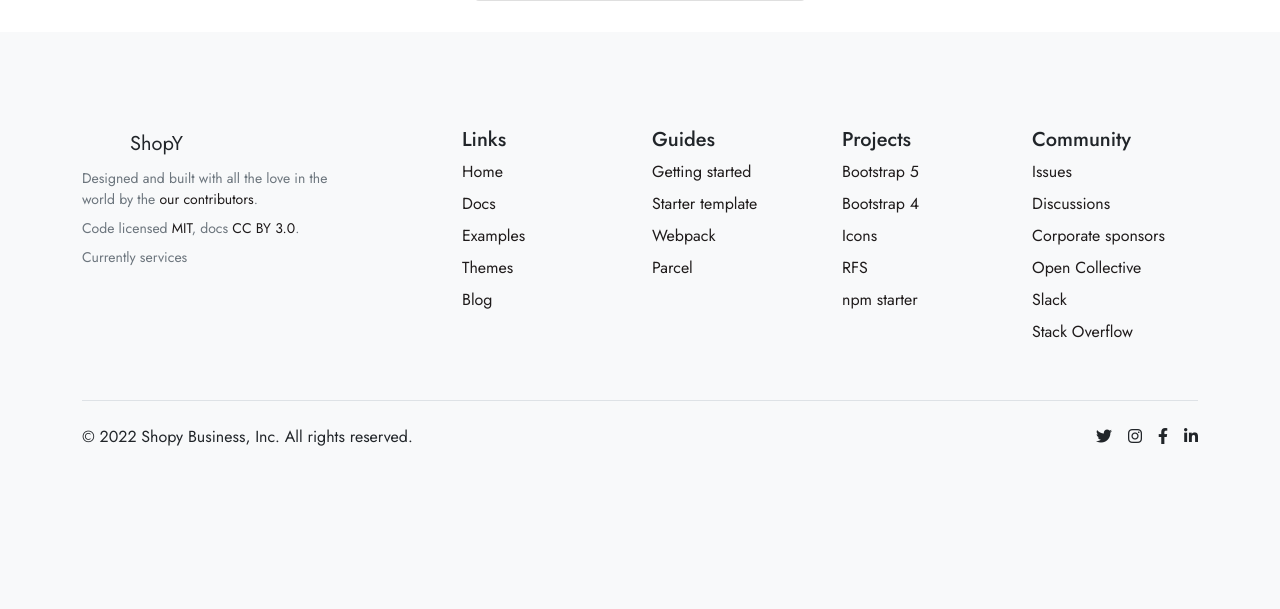
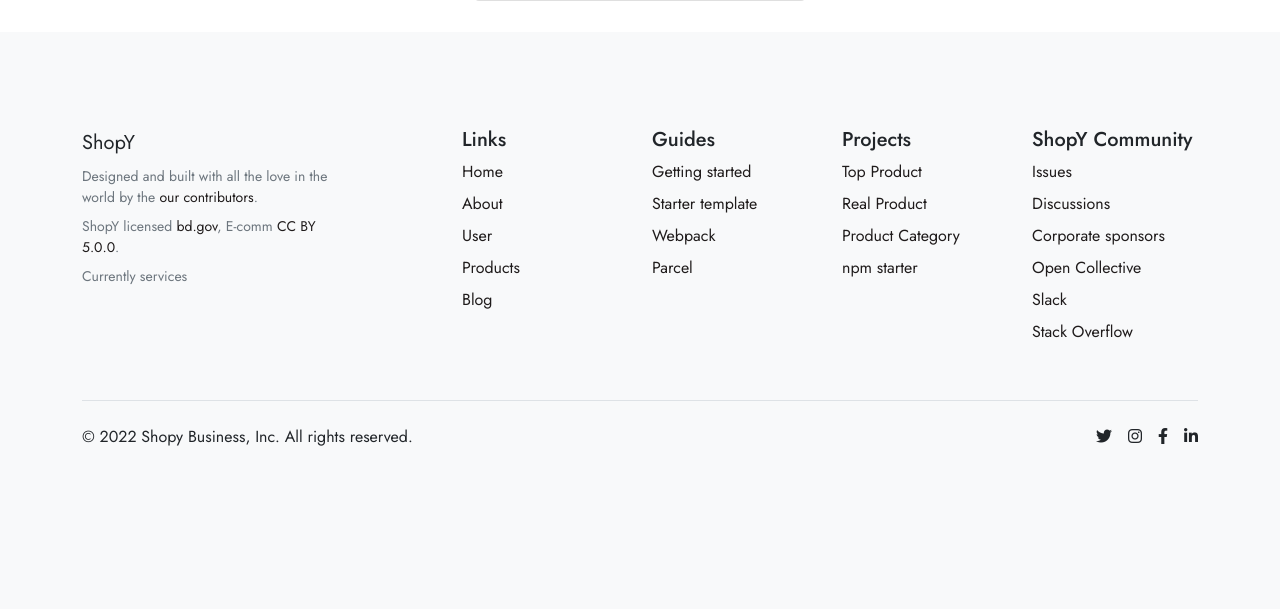
Before and after one commit to iamfoysal/shopyebusiness, a Django app: page /signup in a window 1280 px wide. Shown: the part 688-1297 px from the top of the page. Run offline with Django 4.2, Linux system fonts and the light colour scheme; some libraries are stand-ins or nearby versions.

Commit message:
footer update

```diff
--- a/templates/includes/footer.html
+++ b/templates/includes/footer.html
@@ -2,21 +2,14 @@
   <div class="container py-5">
     <div class="row">
       <div class="col-lg-3 mb-3">
-        <a class="d-inline-flex align-items-center mb-2 link-dark text-decoration-none" href="/" aria-label="Bootstrap">
-          <svg xmlns="#" width="40" height="32" class="d-block me-2" viewBox="0 0 118 94"
-            role="img">
-            <title>Bootstrap</title>
-            {% comment %} <path fill-rule="evenodd" clip-rule="evenodd"
-              d="M24.509 0c-6.733 0-11.715 5.893-11.492 12.284.214 6.14-.064 14.092-2.066 20.577C8.943 39.365 5.547 43.485 0 44.014v5.972c5.547.529 8.943 4.649 10.951 11.153 2.002 6.485 2.28 14.437 2.066 20.577C12.794 88.106 17.776 94 24.51 94H93.5c6.733 0 11.714-5.893 11.491-12.284-.214-6.14.064-14.092 2.066-20.577 2.009-6.504 5.396-10.624 10.943-11.153v-5.972c-5.547-.529-8.934-4.649-10.943-11.153-2.002-6.484-2.28-14.437-2.066-20.577C105.214 5.894 100.233 0 93.5 0H24.508zM80 57.863C80 66.663 73.436 72 62.543 72H44a2 2 0 01-2-2V24a2 2 0 012-2h18.437c9.083 0 15.044 4.92 15.044 12.474 0 5.302-4.01 10.049-9.119 10.88v.277C75.317 46.394 80 51.21 80 57.863zM60.521 28.34H49.948v14.934h8.905c6.884 0 10.68-2.772 10.68-7.727 0-4.643-3.264-7.207-9.012-7.207zM49.948 49.2v16.458H60.91c7.167 0 10.964-2.876 10.964-8.281 0-5.406-3.903-8.178-11.425-8.178H49.948z"
-              fill="currentColor" /> {% endcomment %}
-          </svg>
+        <a class="d-inline-flex align-items-center mb-2 link-dark text-decoration-none" href="{% url 'index' %}" aria-label="ShopY">
           <span class="fs-5">ShopY</span>
         </a>
         <ul class="list-unstyled small text-muted">
           <li class="mb-2">Designed and built with all the love in the world by the <a href="">our contributors</a>.
           </li>
-          <li class="mb-2">Code licensed <a href="" target="_blank" rel="license noopener">MIT</a>, docs <a href=""
-              target="_blank" rel="license noopener">CC BY 3.0</a>.</li>
+          <li class="mb-2">ShopY licensed <a href="" target="_blank" rel="license noopener">bd.gov</a>, E-comm <a href=""
+              target="_blank" rel="license noopener">CC BY 5.0.0</a>.</li>
           <li class="mb-2">Currently services </li>
         </ul>
       </div>
@@ -24,9 +17,9 @@
         <h5>Links</h5>
         <ul class="list-unstyled">
           <li class="mb-2"><a href="">Home</a></li>
-          <li class="mb-2"><a href="">Docs</a></li>
-          <li class="mb-2"><a href="">Examples</a></li>
-          <li class="mb-2"><a href="">Themes</a></li>
+          <li class="mb-2"><a href="">About</a></li>
+          <li class="mb-2"><a href="">User</a></li>
+          <li class="mb-2"><a href="">Products</a></li>
           <li class="mb-2"><a href="">Blog</a></li>
         </ul>
       </div>
@@ -42,15 +35,15 @@
       <div class="col-6 col-lg-2 mb-3">
         <h5>Projects</h5>
         <ul class="list-unstyled">
-          <li class="mb-2"><a href="#">Bootstrap 5</a></li>
-          <li class="mb-2"><a href="#">Bootstrap 4</a></li>
-          <li class="mb-2"><a href="">Icons</a></li>
-          <li class="mb-2"><a href="">RFS</a></li>
+          <li class="mb-2"><a href="#">Top Product</a></li>
+          <li class="mb-2"><a href="#">Real Product</a></li>
+          <li class="mb-2"><a href="">Product Category</a></li>
+          <li class="mb-2"><a href=""></a></li>
           <li class="mb-2"><a href="">npm starter</a></li>
         </ul>
       </div>
       <div class="col-6 col-lg-2 mb-3">
-        <h5>Community</h5>
+        <h5>ShopY Community</h5>
         <ul class="list-unstyled ">
           <li class="mb-2 "><a href="">Issues</a></li>
           <li class="mb-2"><a href="">Discussions</a></li>
```
